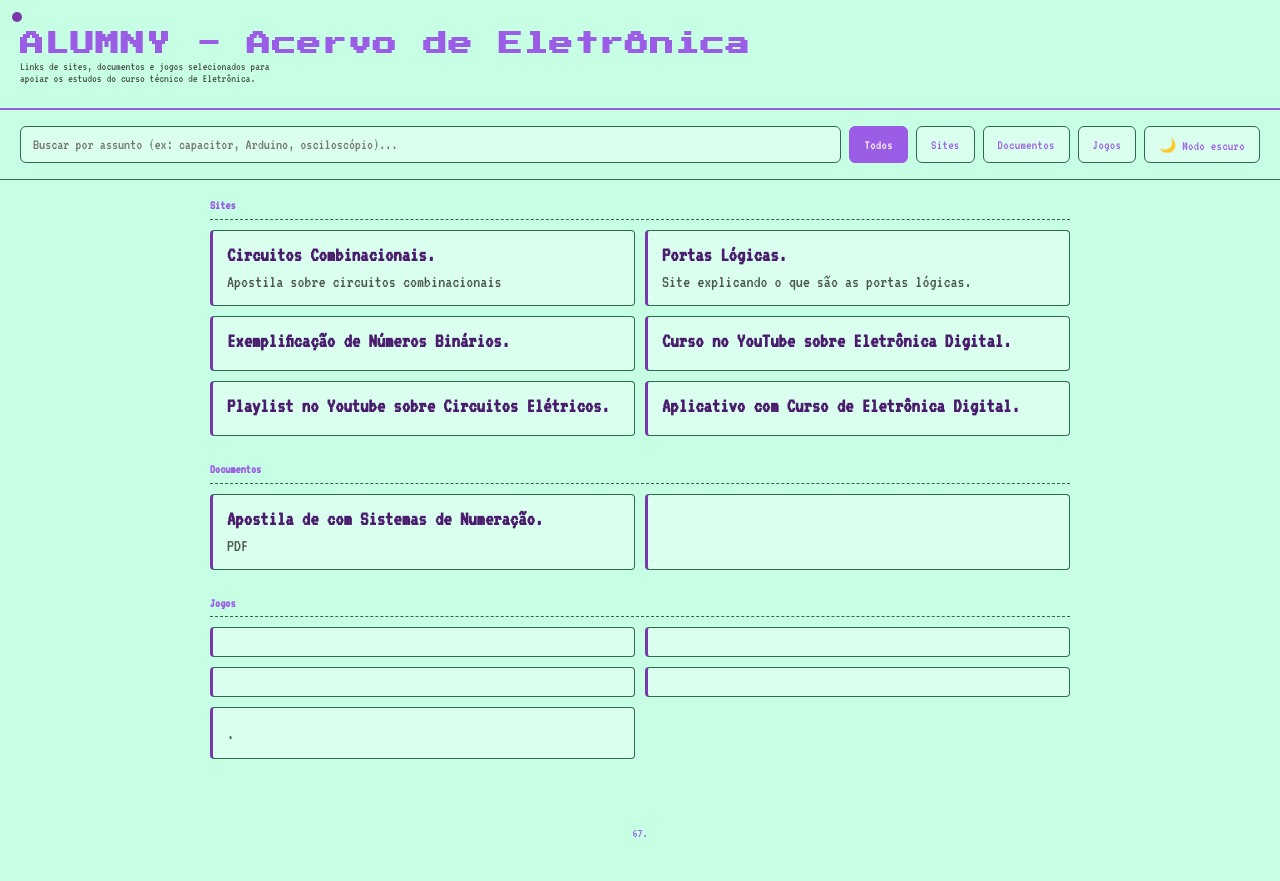
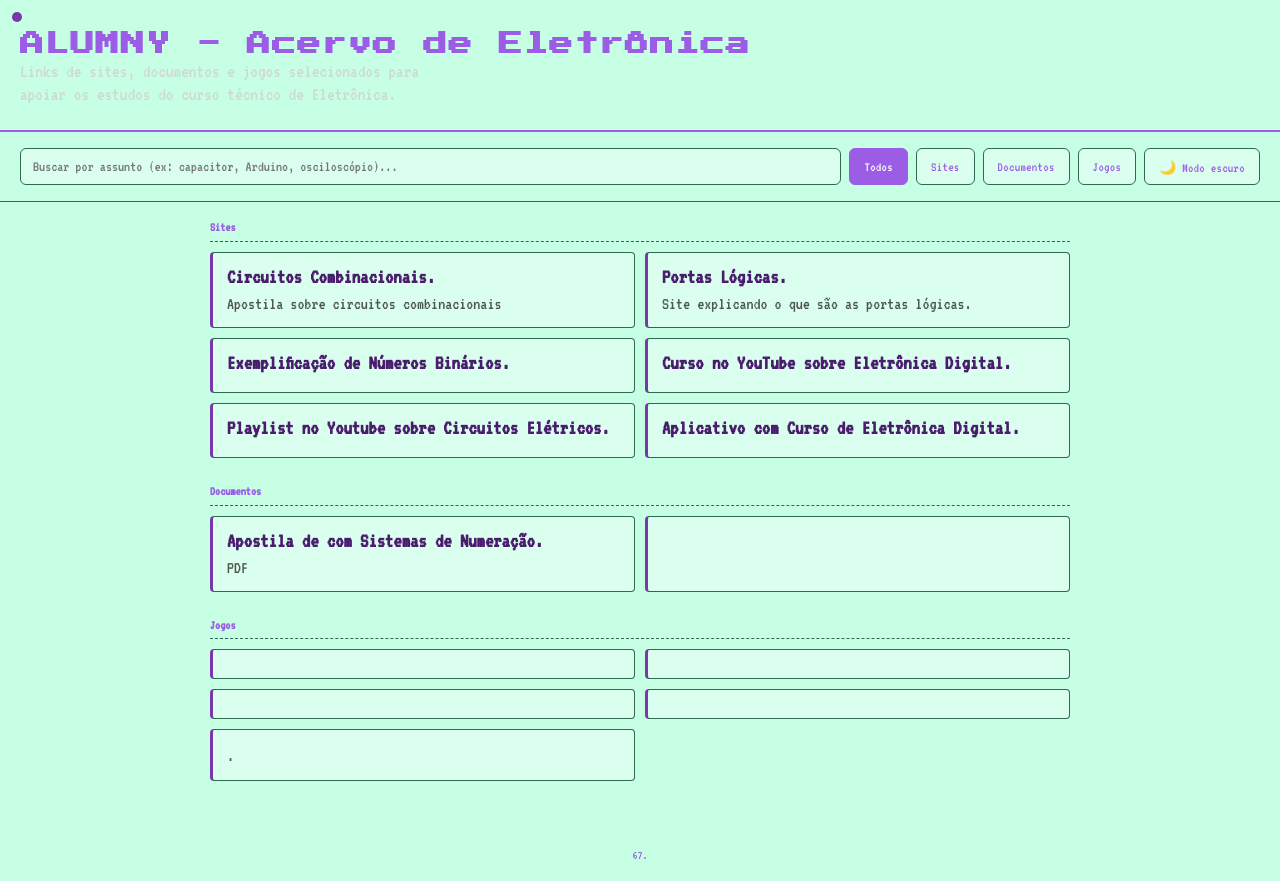
Before and after one commit to nimsay57-pixel/ALUMNY, a plain HTML site: page index.html in a window 1280 px wide. Before the commit the page ends 859 px from the top, so only its background shows below. Drawn offline with Linux system fonts and the light colour scheme.

Commit message:
style.css

```diff
--- a/css/style.css
+++ b/css/style.css
@@ -53,8 +53,9 @@ h1{
 
 header p{
   margin:0;
-  color: var(--muted);
-  font-size:0.75rem;
+  color:#cfd8d3;
+  font-size:1.2rem;
+  line-height:1.2;
   max-width:55ch;
   font-family: "VT323", monospace;
 }
```
